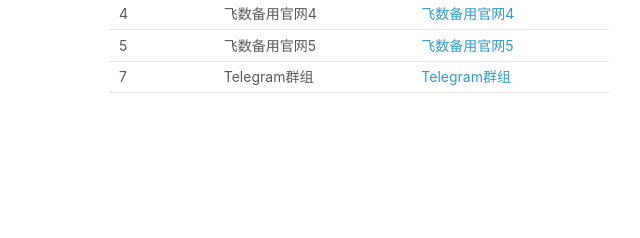
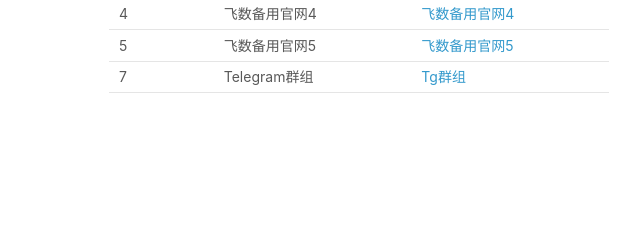
Before and after one commit to CreadwordGOD/UrlServer, a plain HTML site: page index.html in a window 1280 px wide. Shown: the part 323-561 px from the top of the page, 461-1101 px from the left. Drawn offline with Linux system fonts and the light colour scheme.

Commit message:
Update index.html

```diff
--- a/index.html
+++ b/index.html
@@ -62,7 +62,7 @@
             <tr>
             <td>7</td>
         <td>Telegram群组</td>
-        <td><a href="https://t.me/Flyint" target="_blank">Telegram群组</a></td>
+        <td><a href="https://t.me/Flyint" target="_blank">Tg群组</a></td>
           </tr>
         </tbody>
         </table>
```
